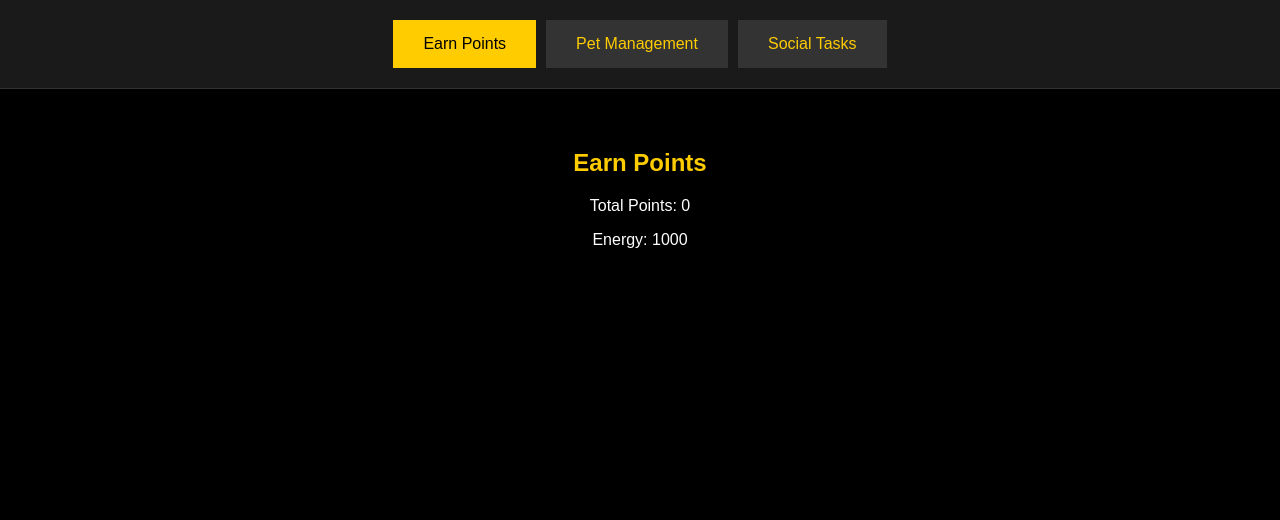
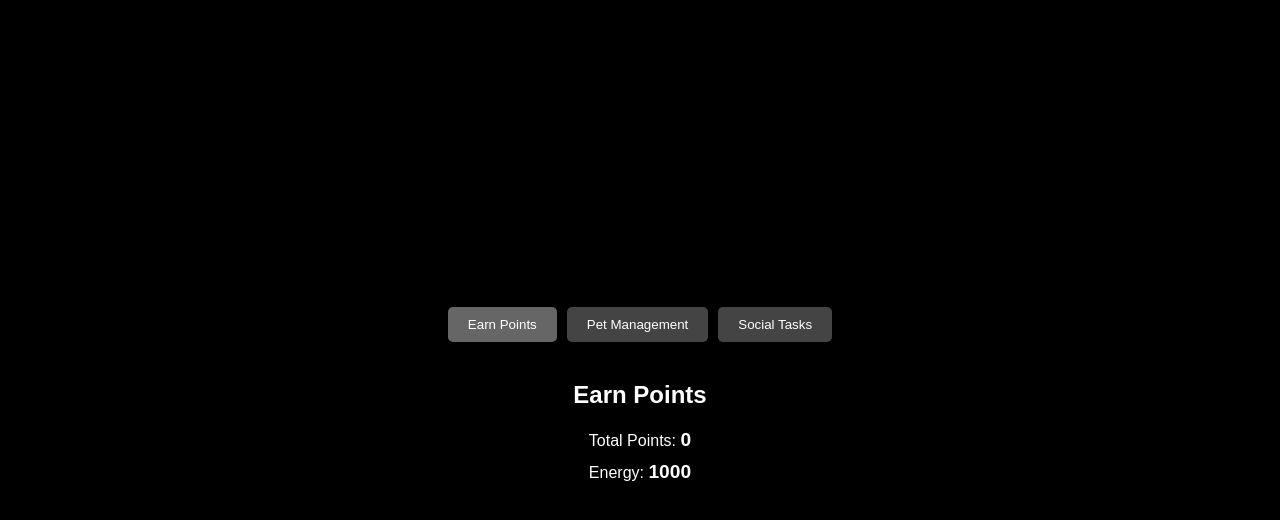
Before and after one commit to POLYGONGOATS/shaketoearn, a plain HTML site: page index.html in a window 1280 px wide. Drawn offline with Linux system fonts and the light colour scheme.

Commit message:
Update style.css

```diff
--- a/style.css
+++ b/style.css
@@ -1,74 +1,106 @@
-/* General Styles */
 body {
-    background-color: #000;
-    color: #fff;
     font-family: Arial, sans-serif;
+    background-color: black;
+    color: white;
     margin: 0;
     padding: 0;
-    text-align: center;
-}
-
-h2 {
-    color: #ffcc00;
+    display: flex;
+    flex-direction: column;
+    align-items: center;
+    justify-content: center;
+    height: 100vh;
 }
 
 .tabs {
     display: flex;
     justify-content: center;
-    padding: 20px;
-    background-color: #1a1a1a;
-    border-bottom: 1px solid #333;
+    margin-bottom: 20px;
 }
 
 .tab-link {
-    background-color: #333;
+    background-color: #444;
+    color: white;
+    padding: 10px 20px;
+    margin: 0 5px;
     border: none;
-    color: #ffcc00;
-    padding: 15px 30px;
     cursor: pointer;
-    margin: 0 5px;
     transition: background-color 0.3s ease;
-    font-size: 16px;
+    border-radius: 5px;
 }
 
-.tab-link:hover, .tab-link.active {
-    background-color: #ffcc00;
-    color: #000;
+.tab-link.active, .tab-link:hover {
+    background-color: #666;
 }
 
 .tab-content {
     display: none;
-    padding: 20px;
-    margin-top: 20px;
+    width: 80%;
+    max-width: 600px;
+    margin: 0 auto;
+    text-align: center;
+    animation: fadeIn 0.5s ease-in-out;
+}
+
+@keyframes fadeIn {
+    from {
+        opacity: 0;
+    }
+    to {
+        opacity: 1;
+    }
 }
 
 .tab-content.active {
     display: block;
 }
 
-#points, #pet-container, #social {
-    margin: 20px 0;
+.pet-image {
+    display: block;
+    margin: 0 auto 20px;
+    width: 200px;
+    height: auto;
+    border-radius: 10px;
+    border: 2px solid white;
 }
 
 button {
-    background-color: #ffcc00;
+    background-color: #666;
+    color: white;
     border: none;
-    color: #000;
     padding: 10px 20px;
+    margin: 5px;
     cursor: pointer;
-    font-size: 16px;
+    border-radius: 5px;
     transition: background-color 0.3s ease;
 }
 
 button:hover {
-    background-color: #e6b800;
+    background-color: #888;
 }
 
-button:disabled {
-    background-color: #666;
-    cursor: not-allowed;
+h2 {
+    margin-bottom: 20px;
 }
 
-h3 {
+p {
     margin: 10px 0;
 }
+
+#total-points, #energy, #food-scale, #happiness-scale, #health-scale, #pet-level {
+    font-weight: bold;
+    font-size: 1.2em;
+}
+
+@media (max-width: 600px) {
+    .tab-link {
+        padding: 10px;
+    }
+
+    .tab-content {
+        width: 90%;
+    }
+
+    .pet-image {
+        width: 150px;
+    }
+}
```
